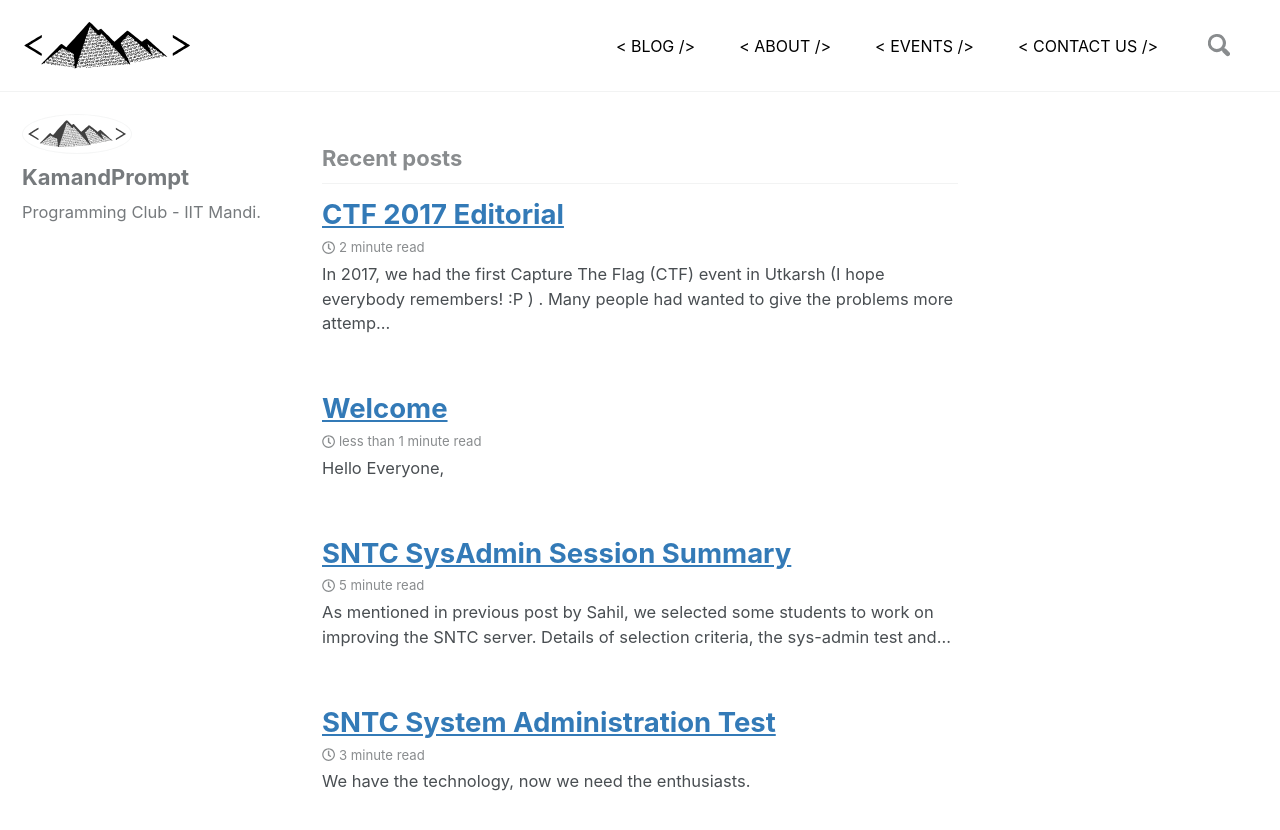
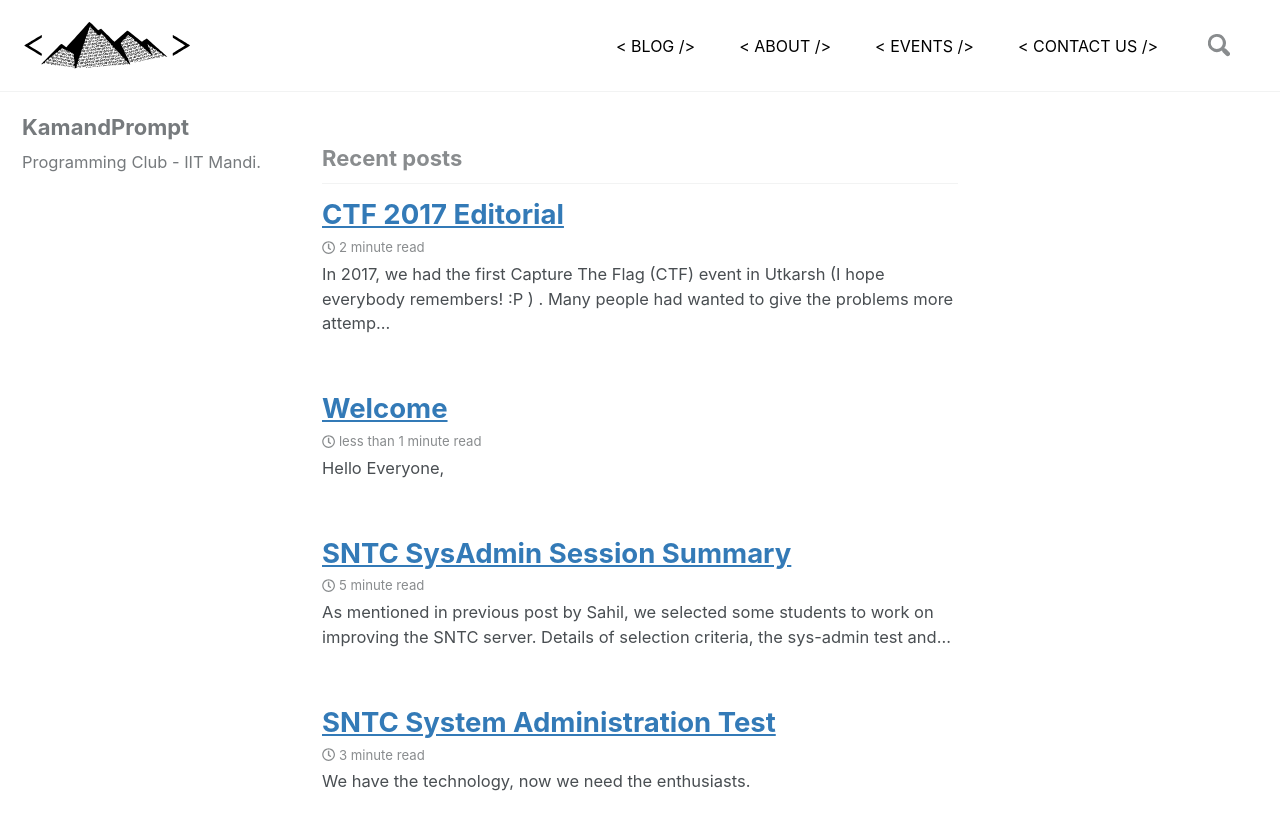
Before and after one commit to KamandPrompt/blog, a Jekyll site: the page built from index.html, in a window 1280 px wide and 900 px high. Shown: the top 830 px of the window. Built offline with Jekyll 4.4.1, drawn with Linux system fonts in a browser that asks for light colours; nearby versions of some CDN libraries; the list of posts is cut into pages by our own code.

Commit message:
Remove kamandprompt logo from sidebar

```diff
--- a/_config.yml
+++ b/_config.yml
@@ -104,7 +104,7 @@
 # Site Author
 author:
   name             : "KamandPrompt"
-  avatar           : "/assets/images/kamandpromptlogo.svg" # path of avatar image, e.g. "/assets/images/bio-photo.jpg"
+  avatar           : # path of avatar image, e.g. "/assets/images/bio-photo.jpg"
   bio              : "Programming Club - IIT Mandi."
   location         : #
   email            :
```
